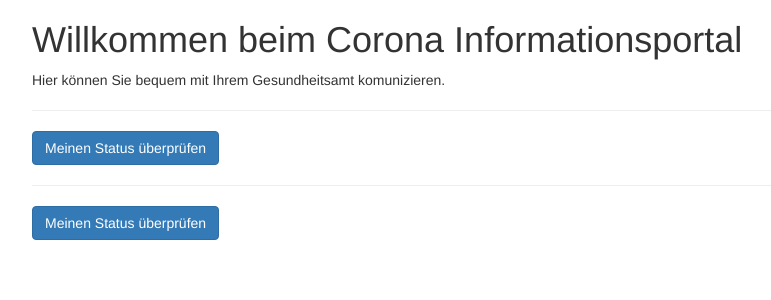
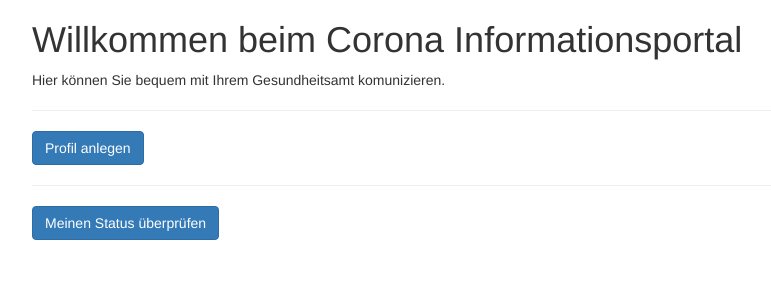
Before and after one commit to schmiddim/0583-App-zur-Registrierung-Infizierter, a Python web app: template app/templates/home.jinja2 in a window 1280 px wide. Shown: the top 300 px of the page, without its empty margins (38-809 px from the left). Run offline with Jinja, Linux system fonts and the light colour scheme; the template is opened without the code that fills it, so the values that code supplies are empty; some libraries are stand-ins or nearby versions.

Commit message:
landing page

```diff
--- a/app/templates/home.jinja2
+++ b/app/templates/home.jinja2
@@ -11,7 +11,7 @@
     <hr/>
     <div class="row  align-self-center">
      <div class="col-md-12">
-            <a href="/person_info" class="btn btn-primary">Meinen Status überprüfen</a>
+            <a href="/person_info" class="btn btn-primary">Profil anlegen</a>
         </div>
     </div>
     <hr/>
```
